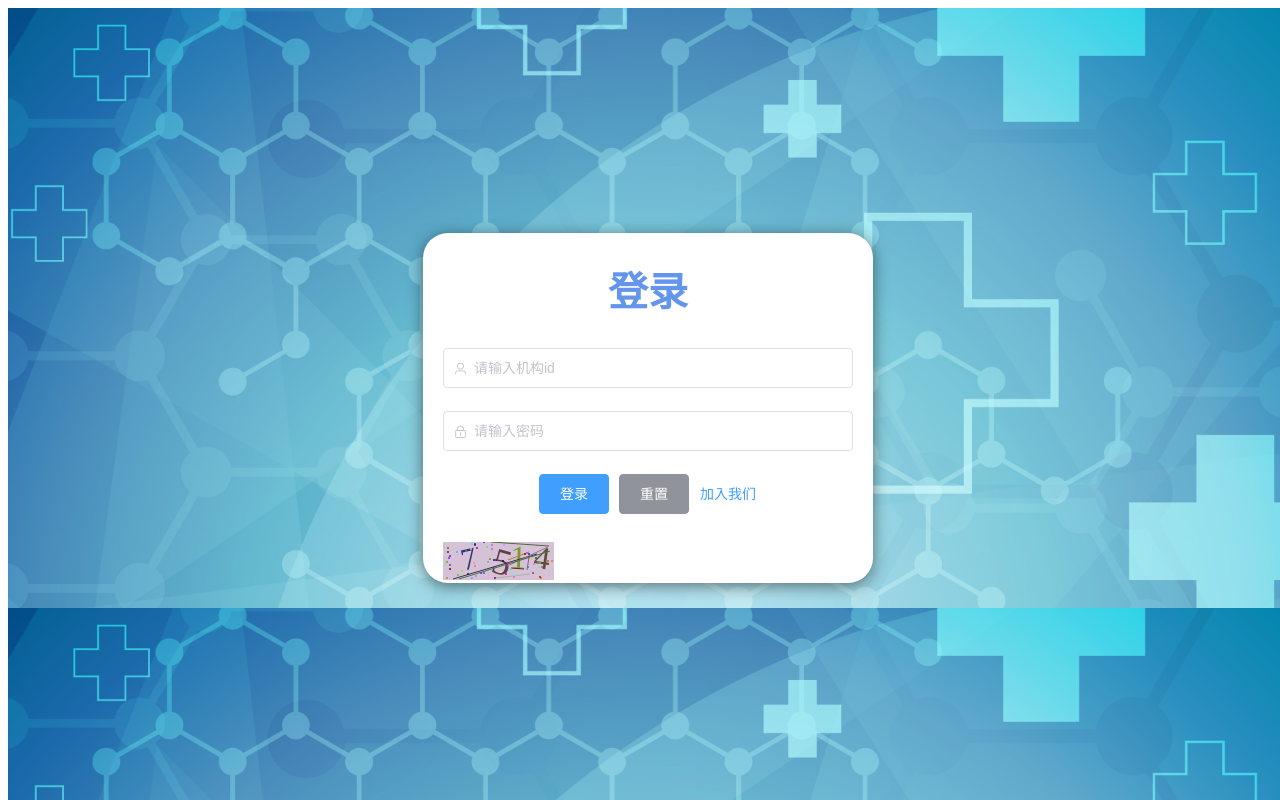
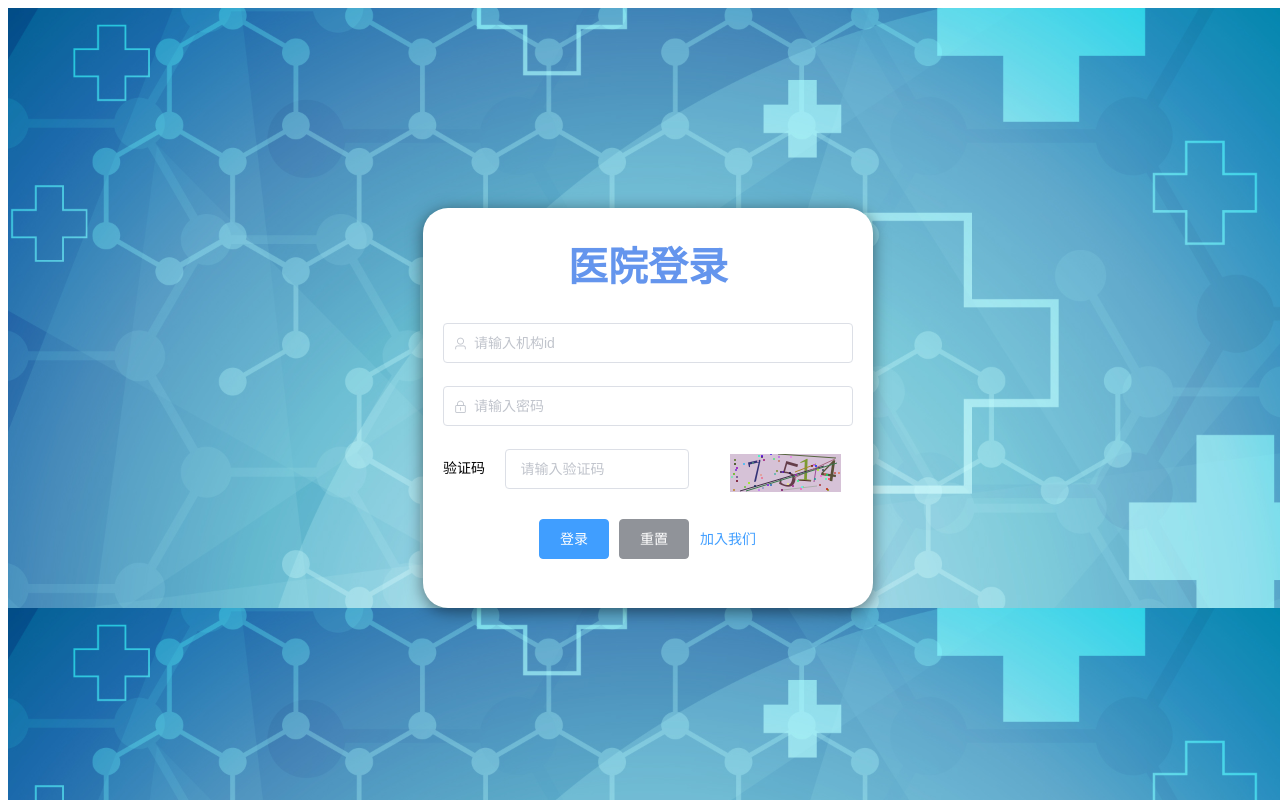
Before and after one commit to ShaoCHis/WEB-SOA-frontEnd, a Vue app in the folder hospital/: page /#/ in a window 1280 px wide. Built offline with nearby package versions, Linux system fonts and the light colour scheme.

Commit message:
Update CSS

```diff
--- a/hospital/src/components/identify.vue
+++ b/hospital/src/components/identify.vue
@@ -3,6 +3,7 @@
     <canvas id="s-canvas" :width="contentWidth" :height="contentHeight"></canvas>
   </div>
 </template>
+
 <script>
   export default {
     name: 'SIdentify',
@@ -118,7 +119,9 @@
           ctx.arc(this.randomNum(0, this.contentWidth), this.randomNum(0, this.contentHeight), 1, 0, 2 * Math.PI)
           ctx.fill()
         }
-      }
+      },
+
+
     },
     watch: {
       identifyCode() {
@@ -130,9 +133,13 @@
     }
   }
 </script>
+
 <style lang="less" scoped>
   .s-canvas {
+    position:relative;
     height: 38px;
+    width:205px;
+    right:-70%;
     canvas{
       margin-top: 5px;
     }
--- a/hospital/src/page/Login.vue
+++ b/hospital/src/page/Login.vue
@@ -3,7 +3,7 @@
     <div class="login_container">
       <div class="login_box">
         <div class="tip">
-          <h1>登录</h1>
+          <h1>医院登录</h1>
         </div>
         <el-form
           ref="loginFormRef"
@@ -30,20 +30,29 @@
             ></el-input>
           </el-form-item>
 
+          <!--验证码-->
+          <el-form-item class="identify">
+            <div style="position: absolute; width: 15%; left: 0%"
+              >验证码</div
+            >
+            <el-input
+              style="position: absolute; width: 45%; left: 15%"
+              placeholder="请输入验证码"
+            >
+            </el-input>
+            <s-Identify
+              :identifyCode="identifyCode"
+              @click.native="refreshCode()"
+              style="position: absolute; width: 30%; right: 0%"
+            ></s-Identify>
+          </el-form-item>
+
           <!-- 按钮区域 -->
           <el-form-item class="btns">
             <el-button type="primary" @click="login">登录</el-button>
             <el-button type="info" @click="resetLoginForm">重置</el-button>
-            <el-button type="text" @click="register"
-              >加入我们</el-button
-            >
+            <el-button type="text" @click="register">加入我们</el-button>
           </el-form-item>
-
-          <!--验证码-->
-          <el-form-item>
-            <s-Identify :identifyCode="identifyCode"></s-Identify>
-          </el-form-item>
-
         </el-form>
       </div>
     </div>
@@ -51,25 +60,24 @@
 </template>
 
 <script>
-import { validatePhone,isPassword } from "@/utils/validator";
-import SIdentify from '@/components/identify'
+import { validatePhone, isPassword } from "@/utils/validator";
+import SIdentify from "@/components/identify";
 
 export default {
   name: "Login",
   data() {
-     const validateCode = (rule, value, callback) => {
+    const validateCode = (rule, value, callback) => {
       if (this.identifyCode !== value) {
-        this.loginForm.code = ''
-        this.refreshCode()
-        callback(new Error('请输入正确的验证码'))
+        this.loginForm.code = "";
+        this.refreshCode();
+        callback(new Error("请输入正确的验证码"));
       } else {
-        callback()
+        callback();
       }
-    }
+    };
     return {
-
-      identifyCodes: '1234567890',
-      identifyCode: '',//找回密码图形验证码
+      identifyCodes: "1234567890",
+      identifyCode: "", //找回密码图形验证码
 
       loginForm: {
         userid: "",
@@ -92,12 +100,12 @@ export default {
   },
 
   components: {
-    's-Identify': SIdentify,
+    "s-Identify": SIdentify,
   },
-  watch:{
+  watch: {
     identifyCode(v) {
-      this.isDebugLogin && (this.loginForm.code = v)
-    }
+      this.isDebugLogin && (this.loginForm.code = v);
+    },
   },
 
   methods: {
@@ -107,14 +115,14 @@ export default {
       this.$refs.loginFormRef.resetFields();
     },
     login() {
-      this.$axios.post("/api/users/session",{
-          email:"string",
-          password:"string"
-        }
-      ).then
-      (response=>{
-          console.log(1)
-      })
+      this.$axios
+        .post("/api/users/session", {
+          email: "string",
+          password: "string",
+        })
+        .then((response) => {
+          console.log(1);
+        });
     },
     register() {
       this.$router.push({
@@ -123,34 +131,31 @@ export default {
     },
 
     randomNum(min, max) {
-      return Math.floor(Math.random() * (max - min) + min)
+      return Math.floor(Math.random() * (max - min) + min);
     },
     refreshCode() {
-      this.identifyCode = ''
-      this.makeCode(this.identifyCodes, 4)
+      this.identifyCode = "";
+      this.makeCode(this.identifyCodes, 4);
     },
     makeCode(o, l) {
       for (let i = 0; i < l; i++) {
-        this.identifyCode += this.identifyCodes[
-          this.randomNum(0, this.identifyCodes.length)
-          ]
+        this.identifyCode +=
+          this.identifyCodes[this.randomNum(0, this.identifyCodes.length)];
       }
-    }
-
+    },
   },
 
   mounted() {
-    const self = this
-    self.dphone = localStorage.user
-    self.dpass = localStorage.password
+    const self = this;
+    self.dphone = localStorage.user;
+    self.dpass = localStorage.password;
     self.identifyCode = "";
     self.makeCode(this.identifyCodes, 4);
-    console.log(this.identifyCode)
+    console.log(this.identifyCode);
   },
   created() {
-    this.refreshCode()
-  }
-
+    this.refreshCode();
+  },
 };
 </script>
 
@@ -174,7 +179,7 @@ export default {
 
 .login_box {
   width: 450px;
-  height: 350px;
+  height: 400px;
   background-color: #fff;
   border-radius: 25px;
   position: absolute;
@@ -209,6 +214,7 @@ export default {
   box-sizing: border-box;
 }
 .btns {
+  margin-top: 70px;
   display: flex;
   justify-content: center;
 }
--- a/hospital/src/router/index.js
+++ b/hospital/src/router/index.js
@@ -17,6 +17,6 @@ export const ConstantRouterMap = [
 
 export default new Router({
   // mode: 'history', //后端支持可开
-  scrollBehavior: () => ({ y: 1 }),
+  scrollBehavior: () => ({ y: 0 }),
   routes: ConstantRouterMap
 })
```
